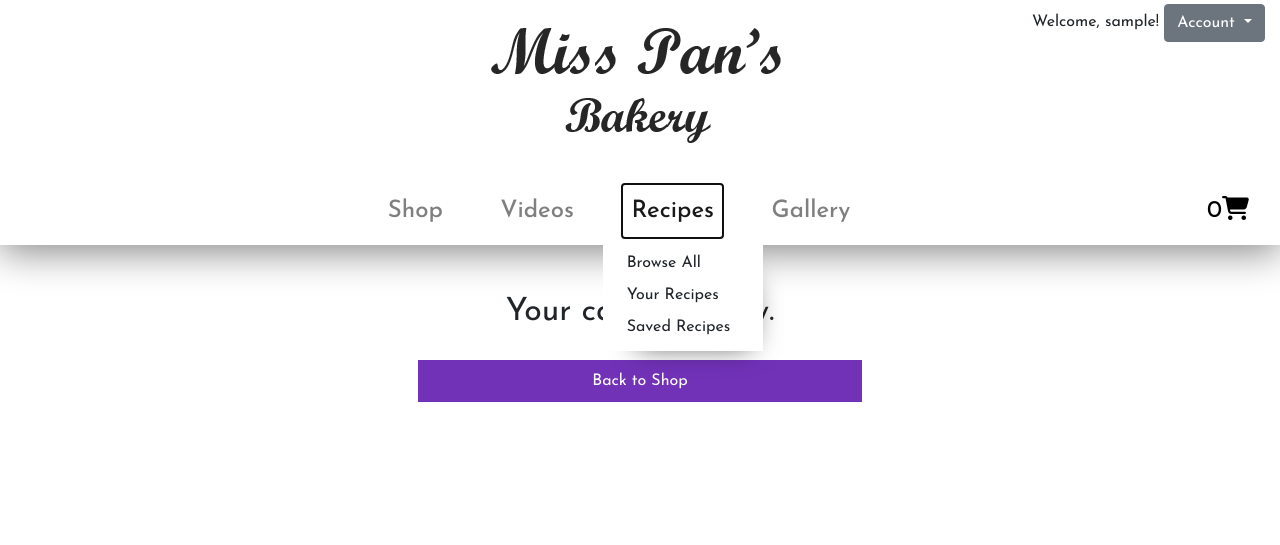
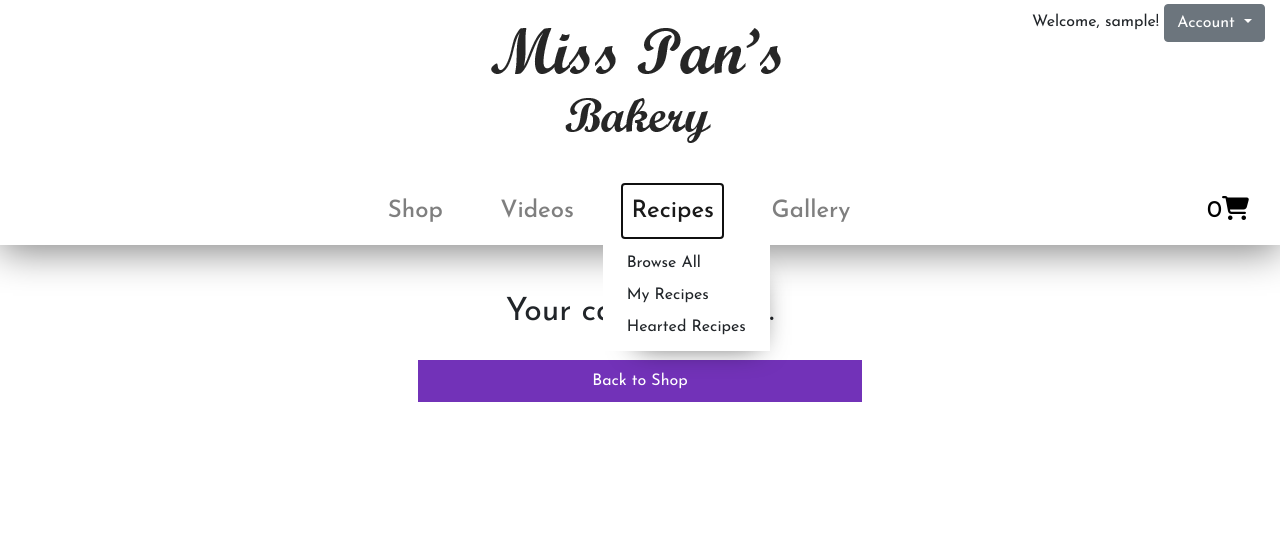
Before and after one commit to Code-Institute-Submissions/fourth-milestone-project-1, a Django app: page /cart/ in a window 1280 px wide, after a click on "Recipes". Shown: the top 545 px of the page. Run offline with Django 3.2, Linux system fonts and the light colour scheme; the visitor is signed in with stand-in values (Sample User, id 1); data that the repository does not hold is empty; some libraries are stand-ins or nearby versions.

Commit message:
Tweaked the names of the recipe links on the main nav

```diff
--- a/templates/includes/main-nav.html
+++ b/templates/includes/main-nav.html
@@ -28,8 +28,8 @@
                     </a>
                     <div class="dropdown-menu" aria-labelledby="recipe-links">
                         <a href="{% url 'recipes' %}" class="dropdown-item">Browse All</a>
-                        <a href="{% url 'user_recipes' %}" class="dropdown-item">Your Recipes</a>
-                        <a href="{% url 'saved_recipes' %}" class="dropdown-item">Saved Recipes</a>
+                        <a href="{% url 'user_recipes' %}" class="dropdown-item">My Recipes</a>
+                        <a href="{% url 'saved_recipes' %}" class="dropdown-item">Hearted Recipes</a>
                     </div>
                 </li>
                 {% else %}
```
